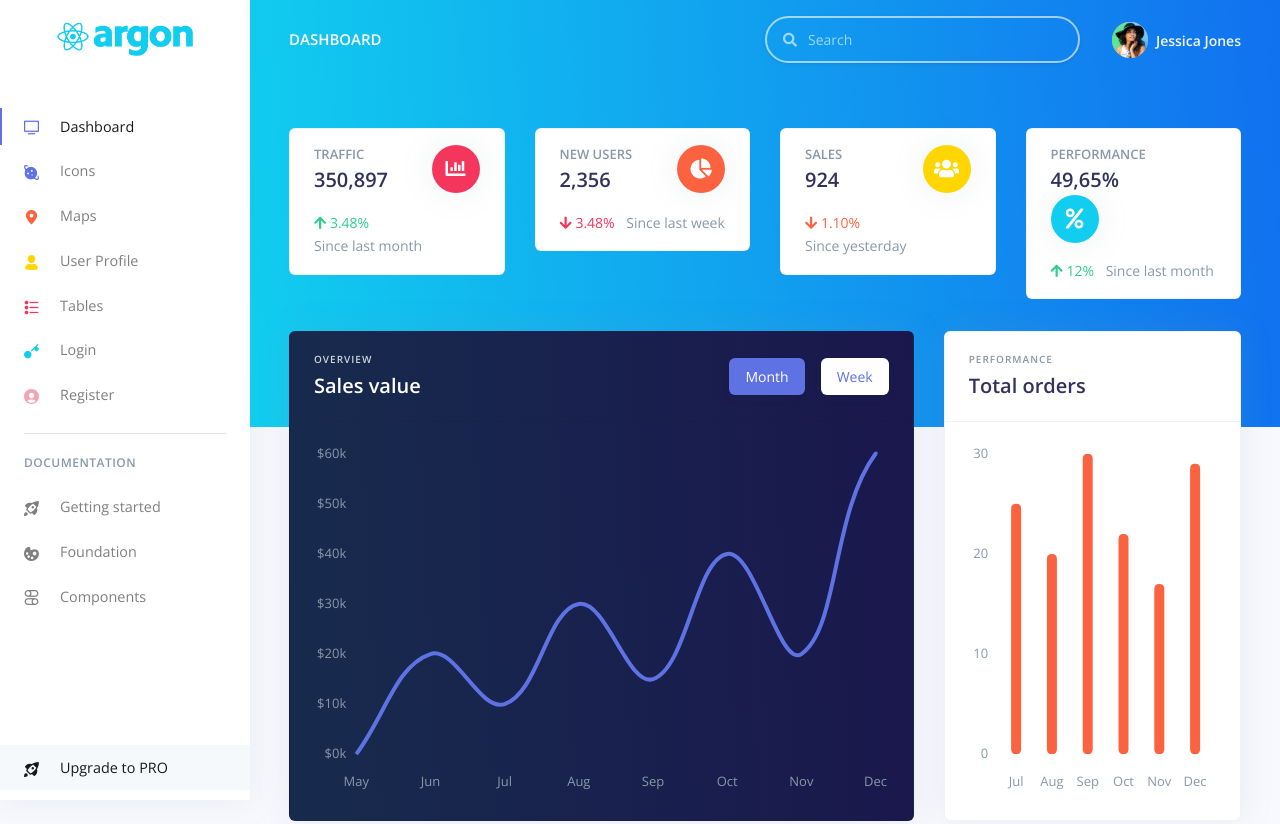
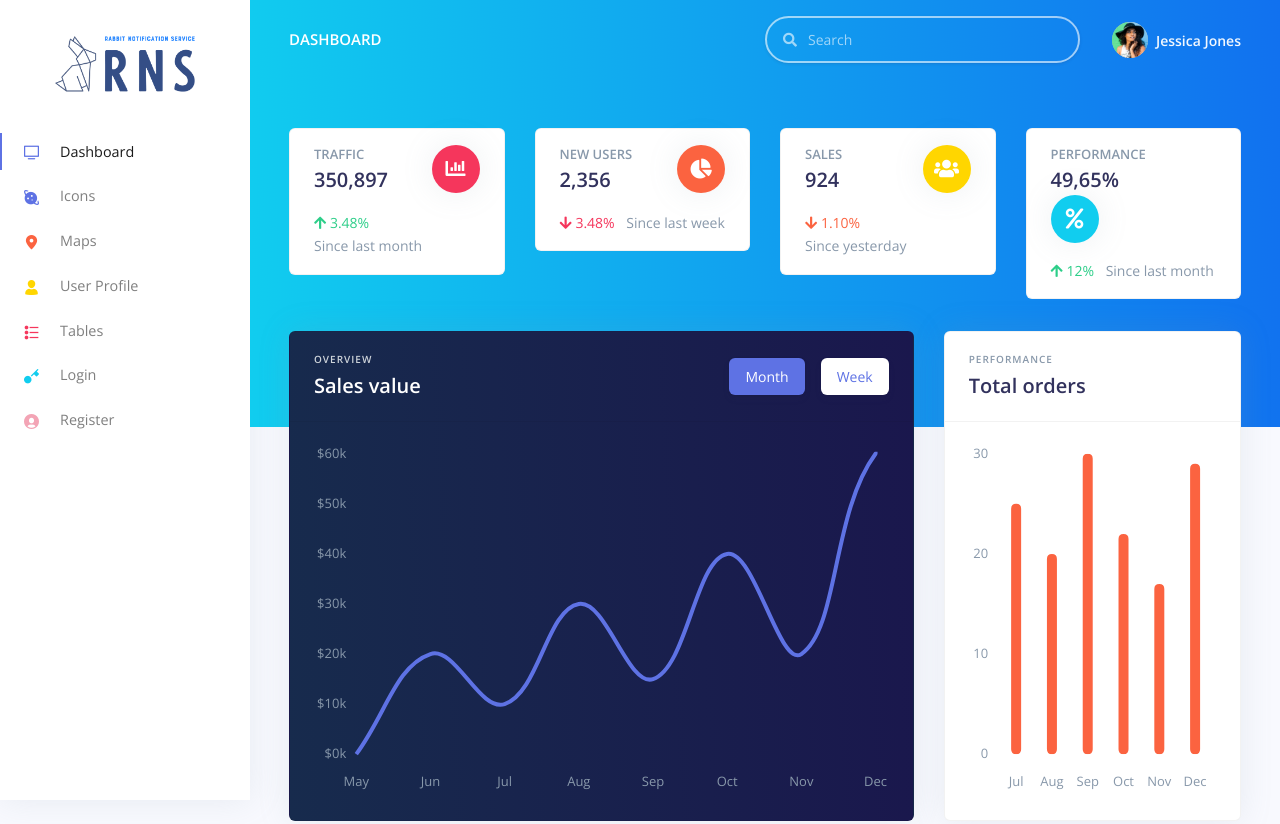
Before and after one commit to Send-Rabbit-Team/RNS-React, a React app: page /admin/index in a window 1280 px wide. Shown: the top 824 px of the page. Built offline with nearby package versions, Linux system fonts and the light colour scheme.

Commit message:
[FEAT] SRT-61 메뉴 초기 세팅-로고/Docs Link 제거

```diff
--- a/src/assets/scss/argon-dashboard/custom/navbars/_navbar-vertical.scss
+++ b/src/assets/scss/argon-dashboard/custom/navbars/_navbar-vertical.scss
@@ -256,11 +256,11 @@
                         display: block;
                         text-align: center;
                         padding-top: (2rem - $navbar-padding-y);
-                        padding-bottom: (2rem - $navbar-padding-y);
+//                         padding-bottom: (2rem - $navbar-padding-y);
                     }
 
                     .navbar-brand-img {
-                        max-height: 2.5rem;
+                        max-height: 4.0rem;
                     }
 
                     // Navbar user
--- a/src/components/Sidebar/Sidebar.js
+++ b/src/components/Sidebar/Sidebar.js
@@ -118,7 +118,7 @@ const Sidebar = (props) => {
         </button>
         {/* Brand */}
         {logo ? (
-          <NavbarBrand className="pt-0" {...navbarBrandProps}>
+          <NavbarBrand className="d-xl-inline-flex justify-content-center mb-0" {...navbarBrandProps}>
             <img
               alt={logo.imgAlt}
               className="navbar-brand-img"
@@ -230,39 +230,6 @@ const Sidebar = (props) => {
           </Form>
           {/* Navigation */}
           <Nav navbar>{createLinks(routes)}</Nav>
-          {/* Divider */}
-          <hr className="my-3" />
-          {/* Heading */}
-          <h6 className="navbar-heading text-muted">Documentation</h6>
-          {/* Navigation */}
-          <Nav className="mb-md-3" navbar>
-            <NavItem>
-              <NavLink href="https://demos.creative-tim.com/argon-dashboard-react/#/documentation/overview?ref=adr-admin-sidebar">
-                <i className="ni ni-spaceship" />
-                Getting started
-              </NavLink>
-            </NavItem>
-            <NavItem>
-              <NavLink href="https://demos.creative-tim.com/argon-dashboard-react/#/documentation/colors?ref=adr-admin-sidebar">
-                <i className="ni ni-palette" />
-                Foundation
-              </NavLink>
-            </NavItem>
-            <NavItem>
-              <NavLink href="https://demos.creative-tim.com/argon-dashboard-react/#/documentation/alerts?ref=adr-admin-sidebar">
-                <i className="ni ni-ui-04" />
-                Components
-              </NavLink>
-            </NavItem>
-          </Nav>
-          <Nav className="mb-md-3" navbar>
-            <NavItem className="active-pro active">
-              <NavLink href="https://www.creative-tim.com/product/argon-dashboard-pro-react?ref=adr-admin-sidebar">
-                <i className="ni ni-spaceship" />
-                Upgrade to PRO
-              </NavLink>
-            </NavItem>
-          </Nav>
         </Collapse>
       </Container>
     </Navbar>
--- a/src/layouts/Admin.js
+++ b/src/layouts/Admin.js
@@ -71,7 +71,7 @@ const Admin = (props) => {
         routes={routes}
         logo={{
           innerLink: "/admin/index",
-          imgSrc: require("../assets/img/brand/argon-react.png"),
+          imgSrc: require("../assets/img/brand/RNS.png"),
           imgAlt: "..."
         }}
       />
```
